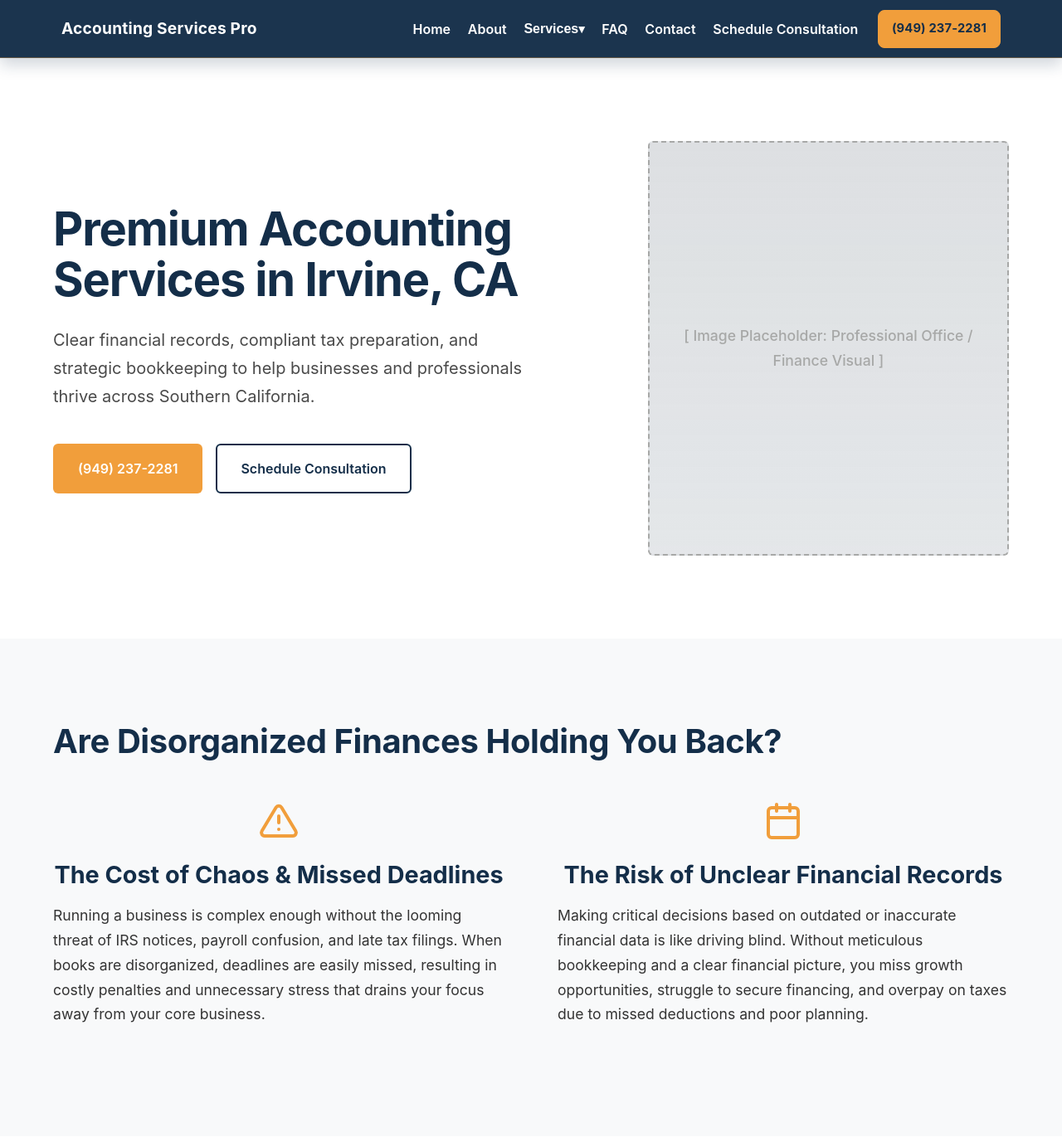
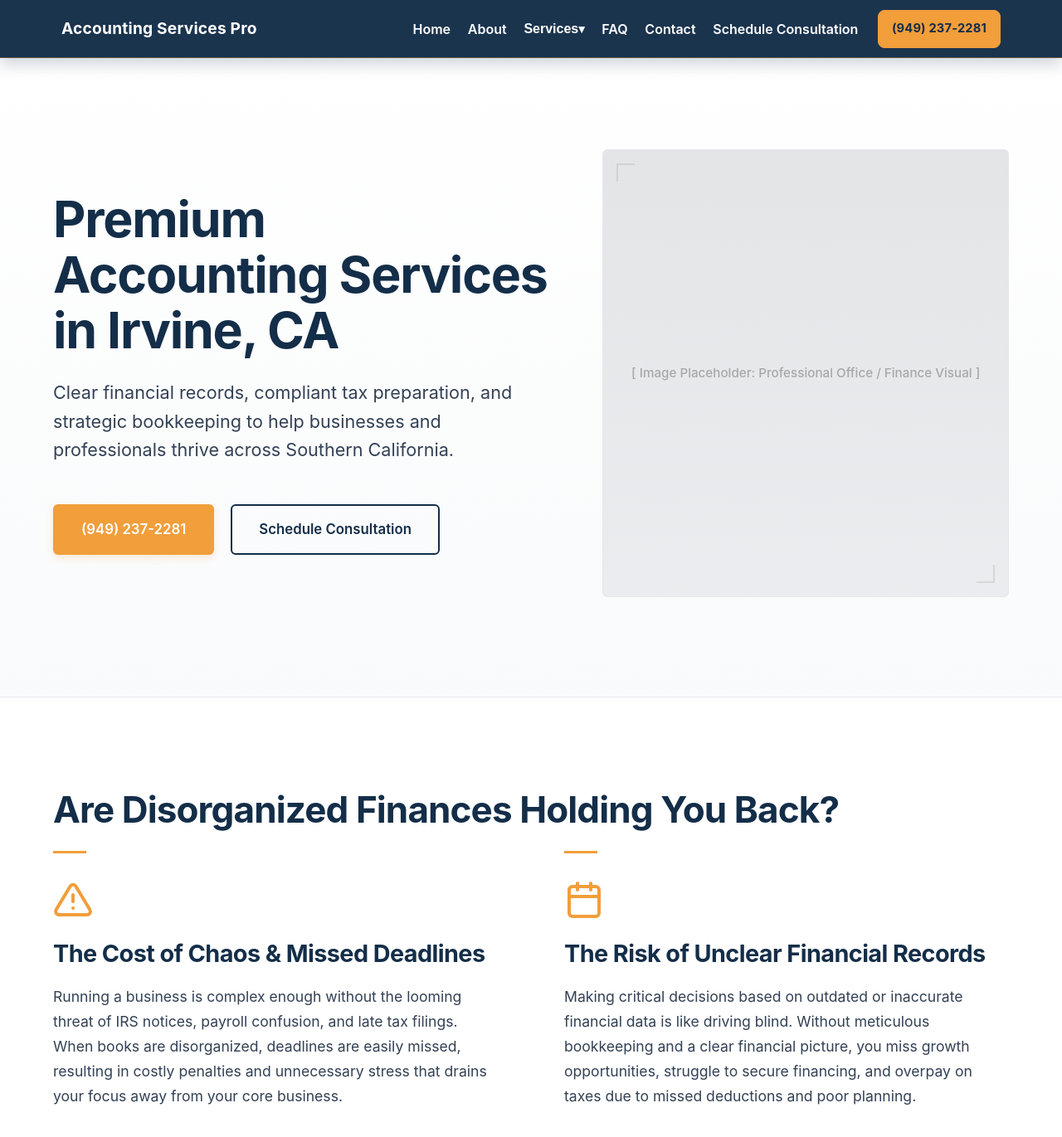
Before and after one commit to YourOnlineSquad/accounting-irvine-ca-accountingservicespro, a Jekyll site: the page built from index.md, in a window 1280 px wide and 1400 px high. Shown: the top 1371 px of the window at 83% size. Built offline with Jekyll 4.4.1, drawn with Linux system fonts in a browser that asks for light colours.

Commit message:
Update homepage.css

```diff
--- a/assets/css/homepage.css
+++ b/assets/css/homepage.css
@@ -1,14 +1,20 @@
 /* Homepage Specific Styling
-  Colors: Dark Blue #142e49, Orange #f19e3b, White #ffffff, Gray #a7a8a7
+  Brand Colors: Dark Blue #142e49, Orange #f19e3b, White #ffffff, Gray #a7a8a7
 */
 
 :root {
   --dark-blue: #142e49;
+  --dark-blue-hover: #0d2033;
   --orange: #f19e3b;
+  --orange-hover: #d8872a;
   --white: #ffffff;
   --gray: #a7a8a7;
-  --light-gray: #f8f9fa;
+  --light-gray: #f9fafb; /* Lighter, cooler premium gray */
+  --border-light: #e5e7eb;
+  --text-main: #334155;
   --border-radius: 6px;
+  --shadow-subtle: 0 4px 12px rgba(20, 46, 73, 0.04);
+  --shadow-hover: 0 12px 28px rgba(20, 46, 73, 0.08);
 }
 
 /* Global Homepage Resets & Containers */
@@ -35,30 +41,31 @@
   text-align: center;
 }
 
+/* Premium Typography Hierarchy */
+h1, h2, h3 {
+  font-family: inherit;
+  letter-spacing: -0.02em; /* Tighter headings for modern feel */
+  color: var(--dark-blue);
+}
+
 .section-title {
-  font-size: 2.5rem;
-  color: var(--dark-blue);
-  margin-bottom: 2rem;
+  font-size: 2.75rem;
+  margin-bottom: 1.5rem;
   font-weight: 700;
-  line-height: 1.2;
+  line-height: 1.15;
 }
 
 .section-intro {
-  font-size: 1.2rem;
-  color: #4a4a4a;
-  max-width: 800px;
-  margin-bottom: 3rem;
+  font-size: 1.25rem;
+  color: var(--text-main);
+  max-width: 65ch; /* Optimal reading width */
+  margin: 0 auto 3.5rem auto;
   line-height: 1.6;
-}
-
-/* Typography Overrides for Homepage */
-h1, h2, h3 {
-  font-family: inherit;
 }
 
 p {
   line-height: 1.7;
-  color: #333333;
+  color: var(--text-main);
   font-size: 1.1rem;
 }
 
@@ -84,17 +91,17 @@
   margin-top: 2px;
 }
 
-/* Buttons */
+/* Buttons - Premium Treatment */
 .btn {
   display: inline-flex;
   align-items: center;
   justify-content: center;
-  padding: 14px 28px;
-  font-size: 1rem;
+  padding: 14px 32px;
+  font-size: 1.05rem;
   font-weight: 600;
   text-decoration: none;
   border-radius: var(--border-radius);
-  transition: background-color 0.3s ease, transform 0.2s ease;
+  transition: all 0.3s ease;
   cursor: pointer;
   border: 2px solid transparent;
 }
@@ -102,11 +109,14 @@
 .btn-primary {
   background-color: var(--orange);
   color: var(--white);
+  box-shadow: 0 4px 10px rgba(241, 158, 59, 0.2); /* Soft orange glow */
 }
 
 .btn-primary:hover {
-  background-color: #d8872a;
+  background-color: var(--orange-hover);
   color: var(--white);
+  transform: translateY(-2px);
+  box-shadow: 0 6px 15px rgba(241, 158, 59, 0.3);
 }
 
 .btn-secondary {
@@ -121,119 +131,156 @@
 }
 
 .btn-large {
-  padding: 16px 36px;
-  font-size: 1.1rem;
+  padding: 16px 40px;
+  font-size: 1.15rem;
 }
 
 /* Layout Utilities */
 .two-col-layout {
   display: grid;
   grid-template-columns: 1fr 1fr;
-  gap: 4rem;
-  align-items: start;
-}
-
-.align-center {
+  gap: 5rem;
   align-items: center;
 }
 
-/* Image Placeholders */
+/* Image Placeholders - Intentional & Architectural */
 .image-placeholder {
-  background-color: #e9ecef;
-  border: 2px dashed var(--gray);
+  background-color: #f0f2f5;
+  border: 1px solid var(--border-light);
   border-radius: var(--border-radius);
   display: flex;
   align-items: center;
   justify-content: center;
   color: var(--gray);
   font-weight: 500;
+  font-size: 0.95rem;
   text-align: center;
   padding: 2rem;
   width: 100%;
+  position: relative;
+  overflow: hidden;
 }
 
-.image-placeholder-large { min-height: 500px; }
-.image-placeholder-medium { min-height: 400px; }
+/* Subtle corner accents for placeholders */
+.image-placeholder::before, .image-placeholder::after {
+  content: "";
+  position: absolute;
+  width: 20px;
+  height: 20px;
+  border: 2px solid var(--gray);
+  opacity: 0.3;
+}
+.image-placeholder::before { top: 1rem; left: 1rem; border-right: none; border-bottom: none; }
+.image-placeholder::after { bottom: 1rem; right: 1rem; border-left: none; border-top: none; }
+
+.image-placeholder-large { min-height: 540px; }
+.image-placeholder-medium { min-height: 460px; }
 .image-placeholder-tall { min-height: 600px; }
 
-/* 1. Hero Section */
+/* 1. Hero Section - More Breathing Room & Soft Background */
 .home-hero {
-  padding: 100px 0;
-  background-color: var(--white);
+  padding: 110px 0 120px;
+  background: linear-gradient(180deg, var(--white) 0%, var(--light-gray) 100%);
+  border-bottom: 1px solid var(--border-light);
 }
 
 .hero-container {
   display: grid;
-  grid-template-columns: 1.2fr 0.8fr;
+  grid-template-columns: 1.1fr 0.9fr;
   gap: 4rem;
   align-items: center;
 }
 
 .hero-content h1 {
-  font-size: 3.5rem;
+  font-size: 3.8rem;
   color: var(--dark-blue);
   line-height: 1.1;
   margin-bottom: 1.5rem;
 }
 
 .hero-subtitle {
-  font-size: 1.25rem;
-  color: #4a4a4a;
-  margin-bottom: 2.5rem;
-  max-width: 600px;
+  font-size: 1.35rem;
+  color: var(--text-main);
+  margin-bottom: 3rem;
+  max-width: 55ch;
+  line-height: 1.6;
 }
 
 .hero-actions {
   display: flex;
-  gap: 1rem;
+  gap: 1.25rem;
 }
 
-/* 2. Pain Points (Updated: Editorial layout, removed boxes) */
+/* 2. Pain Points - Editorial Layout */
 .pain-points {
-  padding: 100px 0;
+  padding: 110px 0;
+  background-color: var(--white);
+}
+
+.pain-points .two-col-layout {
+  align-items: start;
 }
 
 .content-block {
-  padding: 1rem 0; /* Clean spacing without the boxed background */
+  padding: 0;
+  position: relative;
+}
+
+/* Add a subtle accent line instead of a box */
+.content-block::before {
+  content: "";
+  display: block;
+  width: 40px;
+  height: 3px;
+  background-color: var(--orange);
+  margin-bottom: 2rem;
+}
+
+.content-block svg {
+  margin: 0 0 1.5rem 0; /* Left align icon for editorial feel */
 }
 
 .content-block h3 {
   color: var(--dark-blue);
   font-size: 1.8rem;
-  margin-bottom: 1rem;
-  text-align: center;
+  margin-bottom: 1.25rem;
+  text-align: left;
 }
 
 .content-block p {
   text-align: left;
+  max-width: 55ch;
 }
 
-/* 3. Services Overview (Updated: Lighter shadows, reduced borders, more spacing) */
+/* 3. Services Overview - Refined Cards */
 .services-overview {
-  padding: 100px 0;
-  background-color: var(--white);
+  padding: 110px 0;
+  background-color: var(--light-gray);
+  border-top: 1px solid var(--border-light);
+  border-bottom: 1px solid var(--border-light);
 }
 
 .services-grid {
   display: grid;
-  grid-template-columns: repeat(auto-fit, minmax(350px, 1fr));
-  gap: 3rem; /* Increased from 2rem */
+  grid-template-columns: repeat(auto-fit, minmax(360px, 1fr));
+  gap: 2.5rem;
 }
 
 .service-card {
   display: block;
   text-decoration: none;
   background: var(--white);
-  border: 1px solid #f4f4f4; /* Reduced border contrast */
-  padding: 2.5rem;
+  border: 1px solid var(--border-light);
+  padding: 3rem 2.5rem;
   border-radius: var(--border-radius);
-  box-shadow: 0 2px 8px rgba(0,0,0,0.02); /* Added subtle resting shadow */
-  transition: box-shadow 0.3s ease, border-color 0.3s ease;
+  box-shadow: var(--shadow-subtle);
+  transition: all 0.3s ease;
 }
 
 .service-card:hover {
-  box-shadow: 0 8px 24px rgba(20, 46, 73, 0.05); /* Lighter hover shadow */
-  border-color: var(--orange);
+  transform: translateY(-4px);
+  box-shadow: var(--shadow-hover);
+  border-color: #d1d5db; /* Keep border neutral, let shadow do the work */
 }
 
 .service-card h3 {
@@ -250,64 +297,82 @@
 
 .service-card p {
   margin: 0;
-  color: #555555;
-  text-align: left;
+  color: var(--text-main);
+  text-align: center;
 }
 
-/* 4. Local Section */
+/* 4. Local Section - Richer Dark Theme */
 .local-expertise {
-  padding: 100px 0;
+  padding: 120px 0;
+}
+
+.local-text h2 {
+  margin-bottom: 1.5rem;
 }
 
 .local-text p {
   font-size: 1.2rem;
-  margin-bottom: 1.5rem;
-  opacity: 0.9;
+  margin-bottom: 1.75rem;
+  opacity: 0.85;
   text-align: left;
+  max-width: 55ch;
+  line-height: 1.8;
 }
 
-/* 5. Process Section (Updated: Slimmer cards) */
+/* Adjust placeholder for dark background */
+.section-dark .image-placeholder {
+  background-color: #1a3655;
+  border-color: #2c4a6b;
+  color: #5c7b9e;
+}
+.section-dark .image-placeholder::before,
+.section-dark .image-placeholder::after {
+  border-color: #2c4a6b;
+}
+
+/* 5. Process Section - Slimmer & Elegant */
 .our-process {
-  padding: 100px 0;
+  padding: 110px 0;
+  background-color: var(--white);
 }
 
 .process-grid {
   display: grid;
   grid-template-columns: repeat(4, 1fr);
-  gap: 2rem;
+  gap: 2.5rem;
   margin-top: 4rem;
 }
 
 .process-step {
   position: relative;
-  padding: 1.5rem; /* Reduced from 2rem to make cards slimmer */
-  background: var(--white);
-  border-radius: var(--border-radius);
-  box-shadow: 0 2px 10px rgba(0,0,0,0.03); /* Slightly softer shadow */
+  padding: 0; /* Remove card padding for an open editorial layout */
+  background: transparent;
+  box-shadow: none;
+  border-radius: 0;
   display: flex;
   flex-direction: column;
-  align-items: center;
+  align-items: flex-start; /* Align left for cleaner reading */
 }
 
+/* Premium number treatment */
 .step-number {
-  background-color: var(--orange);
-  color: var(--white);
-  width: 32px;
-  height: 32px;
-  display: flex;
-  align-items: center;
-  justify-content: center;
-  font-size: 1.1rem;
-  font-weight: 700;
-  border-radius: 4px;
-  margin-bottom: 1.5rem;
+  background-color: transparent;
+  color: var(--orange);
+  width: auto;
+  height: auto;
+  display: block;
+  font-size: 3rem;
+  font-weight: 300; /* Sleeker, lighter font weight */
+  border-radius: 0;
+  margin-bottom: 1rem;
+  line-height: 1;
 }
 
 .process-step h3 {
   color: var(--dark-blue);
   font-size: 1.4rem;
   margin-bottom: 1rem;
-  text-align: center;
+  text-align: left;
 }
 
 .process-step p {
@@ -315,46 +380,53 @@
   width: 100%;
 }
 
-/* 6. Trust & EEAT */
+/* 6. Trust & EEAT - Balanced */
 .trust-eeat {
-  padding: 100px 0;
-  background-color: var(--white);
+  padding: 110px 0;
+  background-color: var(--light-gray);
+  border-top: 1px solid var(--border-light);
 }
 
 .trust-list {
   list-style: none;
   padding: 0;
-  margin-top: 2rem;
+  margin-top: 2.5rem;
 }
 
 .trust-list li {
-  margin-bottom: 1.5rem;
+  margin-bottom: 1.75rem;
   display: flex;
   align-items: flex-start;
-  gap: 1rem;
-  font-size: 1.1rem;
-  color: #333333;
+  gap: 1.25rem;
+  font-size: 1.15rem;
+  color: var(--text-main);
+  line-height: 1.6;
 }
 
 .trust-text p {
-  font-size: 1.2rem;
+  font-size: 1.25rem;
   text-align: left;
+  max-width: 55ch;
 }
 
-/* 7. Final CTA */
+/* 7. Final CTA - Strong Conversion */
 .final-cta {
-  padding: 120px 0;
+  padding: 140px 0;
+  background-color: var(--dark-blue);
 }
 
 .final-cta h2 {
-  font-size: 3rem;
-  margin-bottom: 1rem;
+  font-size: 3.2rem;
+  margin-bottom: 1.25rem;
 }
 
 .final-cta p {
-  font-size: 1.3rem;
-  margin-bottom: 3rem;
+  font-size: 1.35rem;
+  margin-bottom: 3.5rem;
   opacity: 0.9;
+  max-width: 60ch;
+  margin-left: auto;
+  margin-right: auto;
 }
 
 .cta-buttons {
@@ -364,11 +436,12 @@
 }
 
 .final-cta .btn-secondary {
-  border-color: var(--white);
+  border-color: rgba(255, 255, 255, 0.3);
   color: var(--white);
 }
 
 .final-cta .btn-secondary:hover {
   background-color: var(--white);
   color: var(--dark-blue);
+  border-color: var(--white);
 }
```
